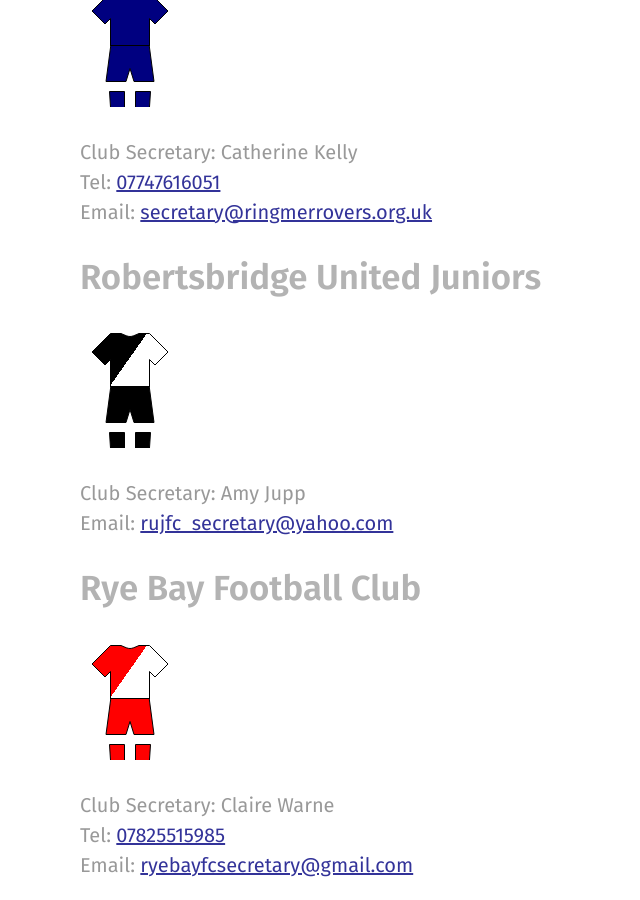
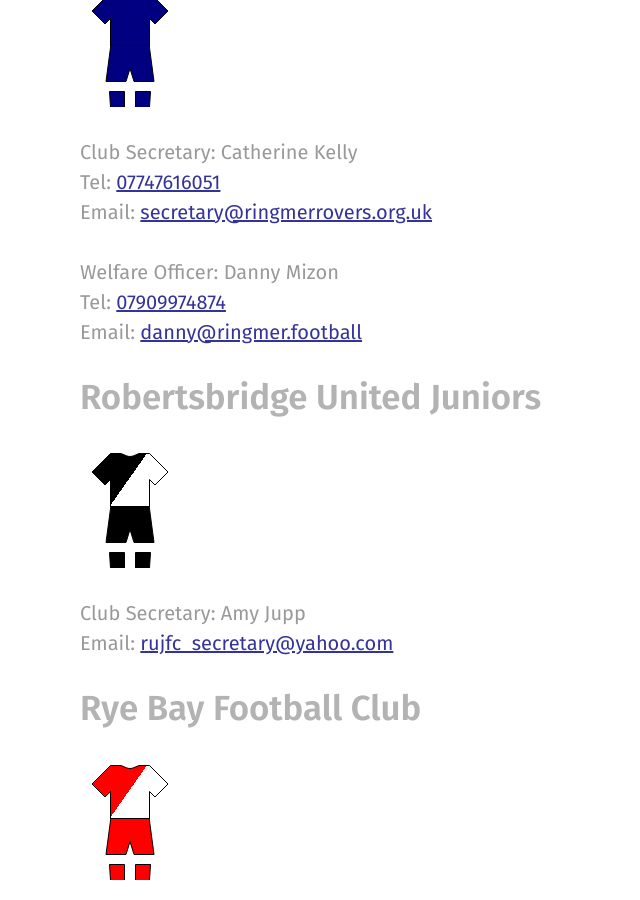
Before and after one commit to rotherleague/Rother, a Jekyll site: the page built from clubs.md, in a window 1280 px wide and 900 px high, scrolled down 11437 px. Shown: the whole window, without its empty margins (0-640 px from the left). Built offline with Jekyll 4.4.1, drawn with Linux system fonts in a browser that asks for light colours; nearby versions of some CDN libraries.

Commit message:
Update ringmer_rovers.html

```diff
--- a/_includes/clubs/ringmer_rovers.html
+++ b/_includes/clubs/ringmer_rovers.html
@@ -7,3 +7,7 @@
 <p>Club Secretary: Catherine Kelly<br>
   Tel: <a href="tel:07747616051">07747616051</a><br>
 Email: <a href="mailto:secretary@ringmerrovers.org.uk">secretary@ringmerrovers.org.uk</a></p>
+
+<p>Welfare Officer: Danny Mizon<br>
+  Tel: <a href="tel:07909974874">07909974874</a><br>
+Email: <a href="mailto:danny@ringmer.football">danny@ringmer.football</a></p>
```
